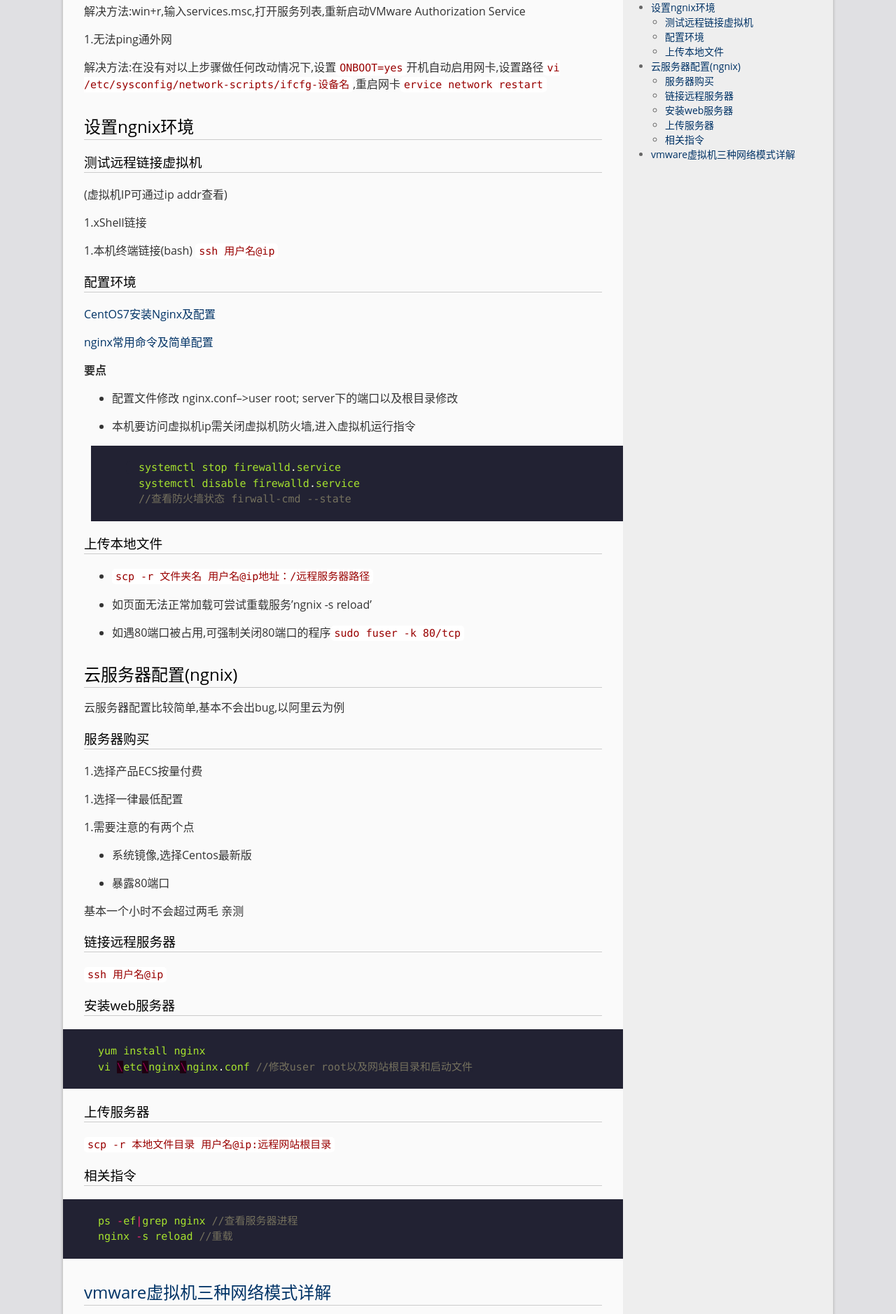
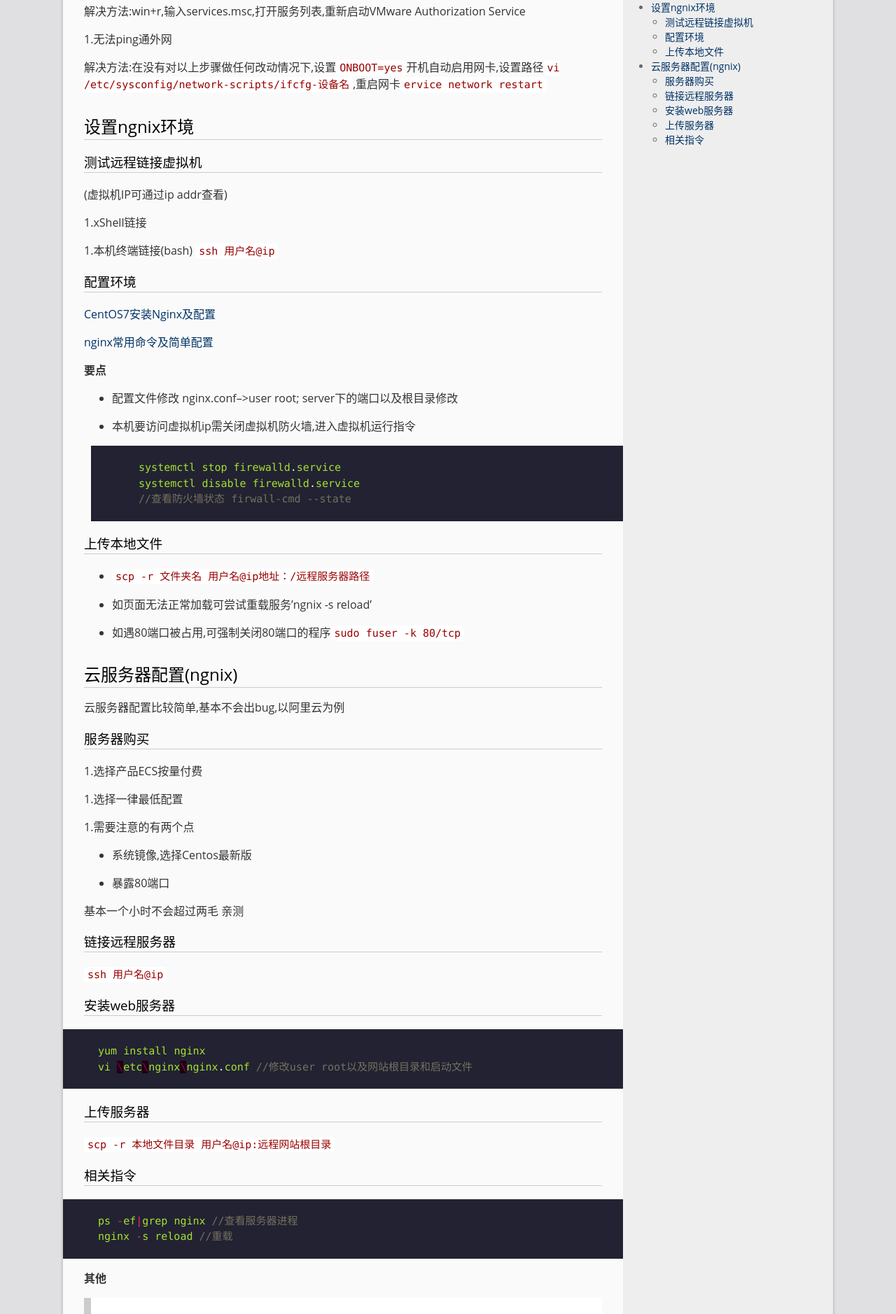
Before and after one commit to jqing1968/jqing1968.github.io, a Jekyll site: the page built from _posts/2018-08-19-webServe.md, in a window 1280 px wide. Shown: the part 648-2526 px from the top of the page at 70% size. Built offline with Jekyll 4.4.1, drawn with Linux system fonts in a browser that asks for light colours; comment, search, counter and statistics services are not loaded.

Commit message:
部分设置修改

````diff
--- a/_config.yml
+++ b/_config.yml
@@ -9,7 +9,7 @@ description: >
 # Your information
 email: jianqing2015@outlook.com
 author: jqing
-avatar: "//imglf1.ph.126.net/cnCWqEN-TwjAR_MXBV9Cqw==/6631328349959208184.jpg"
+avatar: "//avatars2.githubusercontent.com/u/29855072?s=460&v=4"
 profile: 他方冷岩石 可攻锦玉器
 #twitter_username: twitter_username
 #github_username:  github_username
--- a/_layouts/post.html
+++ b/_layouts/post.html
@@ -36,7 +36,6 @@ delTip.parentNode.removeChild(delTip)
 <style>
   .gitment-editor-submit, .gitment-comments-init-btn{
     background: #509ABE;
-    color: #fff;
   }
   .gitment-comments-init-btn:disabled, .gitment-editor-submit:disabled{
     background: #509ABE;
--- a/_posts/2018-08-19-webServe.md
+++ b/_posts/2018-08-19-webServe.md
@@ -97,4 +97,6 @@ ps -ef|grep nginx //查看服务器进程
 nginx -s reload //重载
 ```
 
-## [vmware虚拟机三种网络模式详解](https://note.youdao.com/share/?id=236896997b6ffbaa8e0d92eacd13abbf&type=note#/)
+**其他**
+
+ > [vmware虚拟机三种网络模式详解](https://note.youdao.com/share/?id=236896997b6ffbaa8e0d92eacd13abbf&type=note#/)
````
